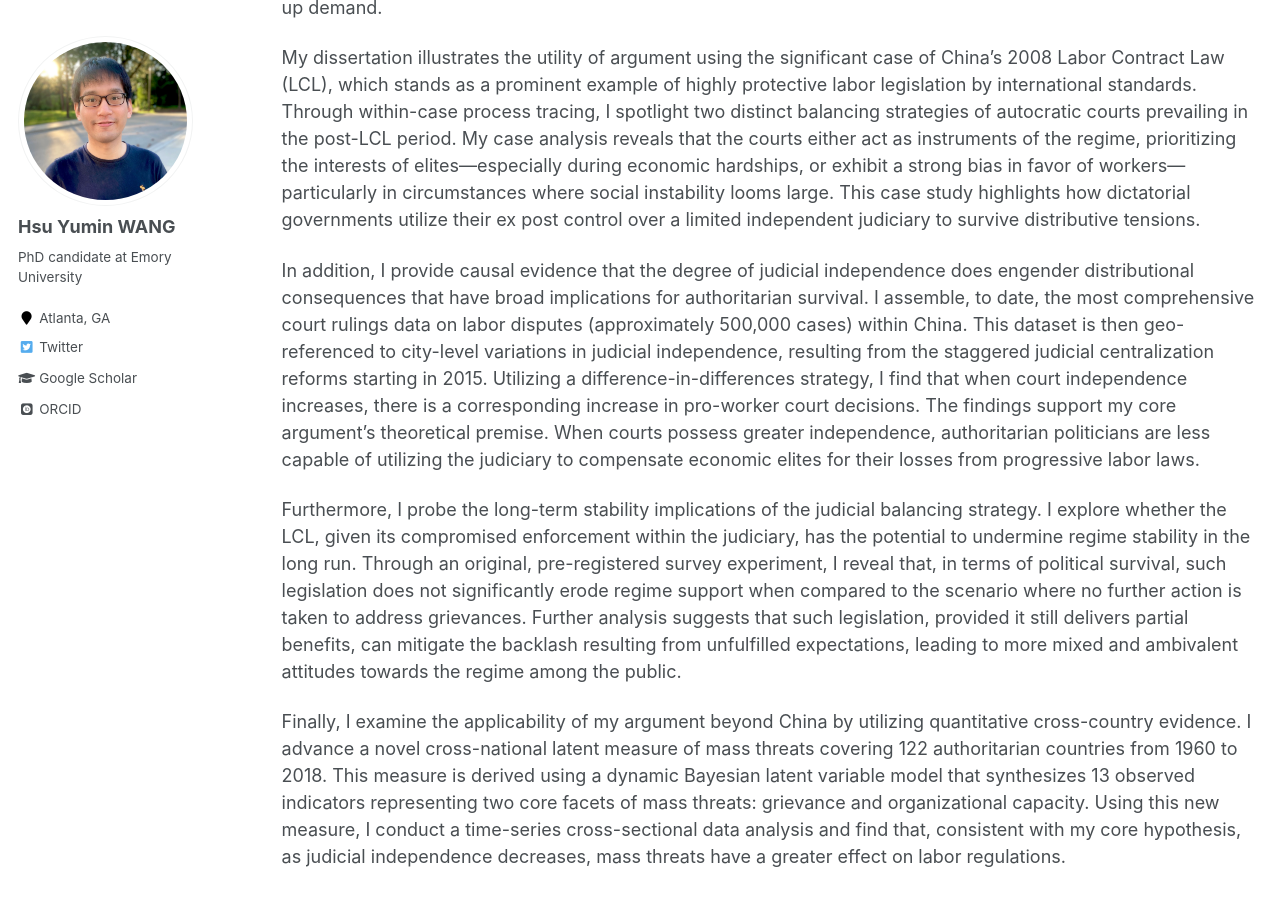
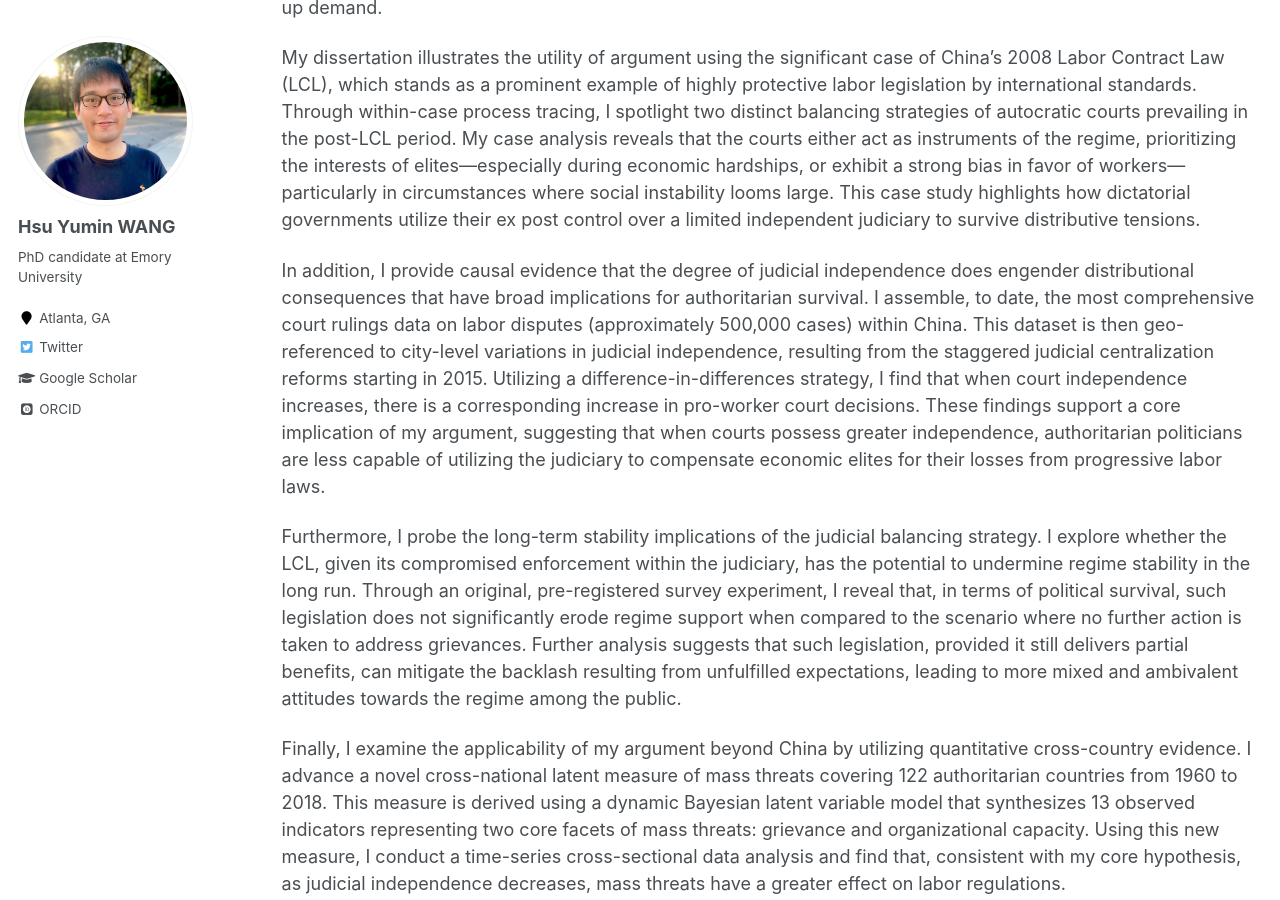
Before and after one commit to hsuyumin/hsuyumin.github.io, a Jekyll site: the page built from _pages/dissertation.md, in a window 1280 px wide and 900 px high, scrolled down 694 px. Built offline with Jekyll 4.4.1, drawn with Linux system fonts in a browser that asks for light colours; some web fonts are replaced.

Commit message:
Update dissertation.md

```diff
--- a/_pages/dissertation.md
+++ b/_pages/dissertation.md
@@ -18,7 +18,7 @@ In my dissertation, I develop a theory of judicial balancing to illustrate the d
 
 My dissertation illustrates the utility of argument using the significant case of China’s 2008 Labor Contract Law (LCL), which stands as a prominent example of highly protective labor legislation by international standards. Through within-case process tracing, I spotlight two distinct balancing strategies of autocratic courts prevailing in the post-LCL period. My case analysis reveals that the courts either act as instruments of the regime, prioritizing the interests of elites—especially during economic hardships, or exhibit a strong bias in favor of workers— particularly in circumstances where social instability looms large. This case study highlights how dictatorial governments utilize their ex post control over a limited independent judiciary to survive distributive tensions.
 
-In addition, I provide causal evidence that the degree of judicial independence does engender distributional consequences that have broad implications for authoritarian survival. I assemble, to date, the most comprehensive court rulings data on labor disputes (approximately 500,000 cases) within China. This dataset is then geo-referenced to city-level variations in judicial independence, resulting from the staggered judicial centralization reforms starting in 2015. Utilizing a difference-in-differences strategy, I find that when court independence increases, there is a corresponding increase in pro-worker court decisions. The findings support my core argument’s theoretical premise. When courts possess greater independence, authoritarian politicians are less capable of utilizing the judiciary to compensate economic elites for their losses from progressive labor laws.
+In addition, I provide causal evidence that the degree of judicial independence does engender distributional consequences that have broad implications for authoritarian survival. I assemble, to date, the most comprehensive court rulings data on labor disputes (approximately 500,000 cases) within China. This dataset is then geo-referenced to city-level variations in judicial independence, resulting from the staggered judicial centralization reforms starting in 2015. Utilizing a difference-in-differences strategy, I find that when court independence increases, there is a corresponding increase in pro-worker court decisions. These findings support a core implication of my argument, suggesting that when courts possess greater independence, authoritarian politicians are less capable of utilizing the judiciary to compensate economic elites for their losses from progressive labor laws.
 
 Furthermore, I probe the long-term stability implications of the judicial balancing strategy. I explore whether the LCL, given its compromised enforcement within the judiciary, has the potential to undermine regime stability in the long run. Through an original, pre-registered survey experiment, I reveal that, in terms of political survival, such legislation does not significantly erode regime support when compared to the scenario where no further action is taken to address grievances. Further analysis suggests that such legislation, provided it still delivers partial benefits, can mitigate the backlash resulting from unfulfilled expectations, leading to more mixed and ambivalent attitudes towards the regime among the public.
 
```
